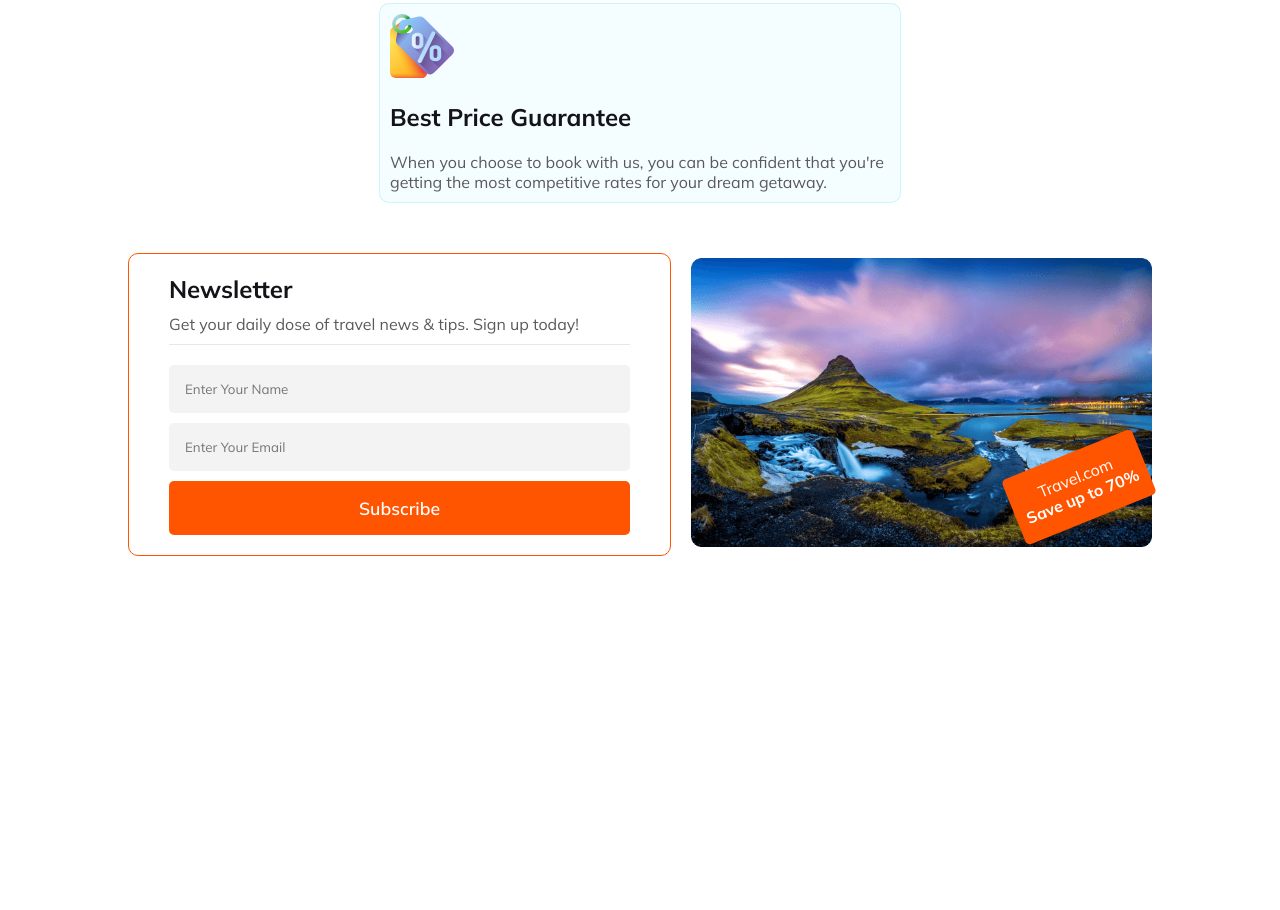
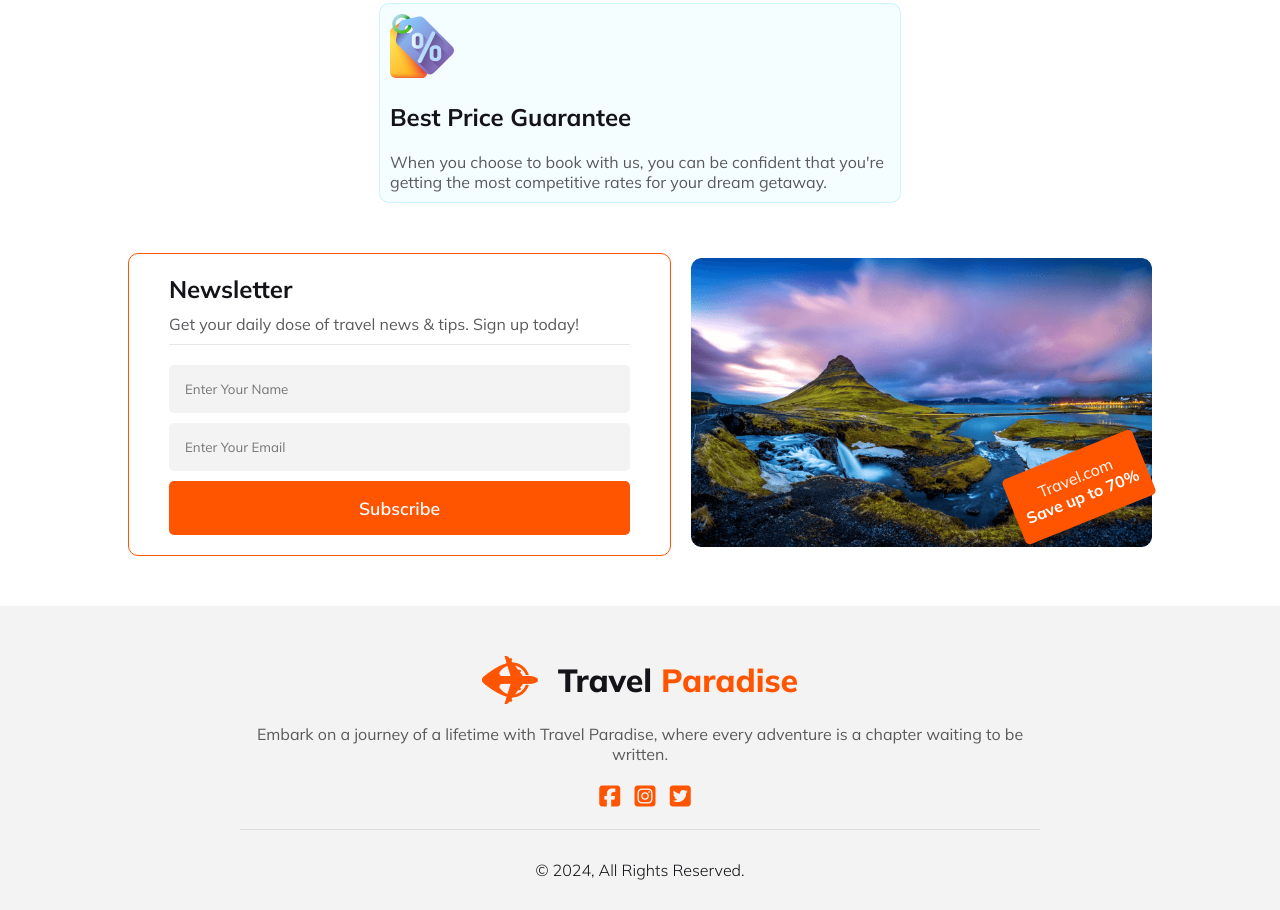
Before and after one commit to kibriarobin97/travel-paradise, a plain HTML site: page index.html in a window 1280 px wide. Shown: the part 2730-3640 px from the top of the page. Before the commit the page ends 3336 px from the top, so only its background shows below. Drawn offline with Linux system fonts and the light colour scheme.

Commit message:
added footer section

```diff
--- a/index.html
+++ b/index.html
@@ -163,8 +163,24 @@
             </div>
         </section>
     </main>
-    <footer>
 
+    <!-- footer section -->
+    <footer class="footer-section">
+        <div class="footer-container">
+            <div class="footer-header">
+                <img src="Images/Group 40071 (2).png" alt="">
+                <h3>Travel <span>Paradise</span></h3>
+            </div>
+            <p>Embark on a journey of a lifetime with Travel Paradise, where every adventure is a chapter waiting to be written.</p>
+            <div class="footer-icon">
+                <i class="fa-brands fa-square-facebook"></i>
+                <i class="fa-brands fa-square-instagram"></i>
+                <i class="fa-brands fa-square-twitter"></i>
+            </div>
+        </div>
+        <div class="footer-last">
+            <span>&copy; 2024, All Rights Reserved.</span>
+        </div>
     </footer>
 </body>
 
--- a/styles/style.css
+++ b/styles/style.css
@@ -323,7 +323,47 @@ main {
     transform: rotate(-22deg);
 }
 
-
+/* footer section styles */
+.footer-section{
+    background: rgba(19, 19, 24, 0.05);
+}
+.footer-container{
+    text-align: center;
+    max-width: 800px;
+    width: 100%;
+    margin: 0 auto;
+    padding: 50px 0 20px 0;
+    border-bottom: 1px solid rgba(19, 19, 24, 0.10);
+}
+.footer-header{
+    display: flex;
+    justify-content: center;
+    align-items: center;
+    gap: 20px;
+}
+.footer-header h3{
+    color: #131318;
+    font-size: 2rem;
+    font-weight: 800;
+}
+.footer-header h3 span{
+    color: #FF5400;
+}
+.footer-container p{
+    color: #5A5A5D;
+    margin: 20px 0;
+}
+.footer-icon i{
+    font-size: 1.5rem;
+    margin-left: 10px;
+    color: #FF5400;
+}
+.footer-last{
+    text-align: center;
+    padding: 30px 0;
+    color: #131318;
+    font-weight: 300;
+}
 
 /* responsive mobile device */
 
```
